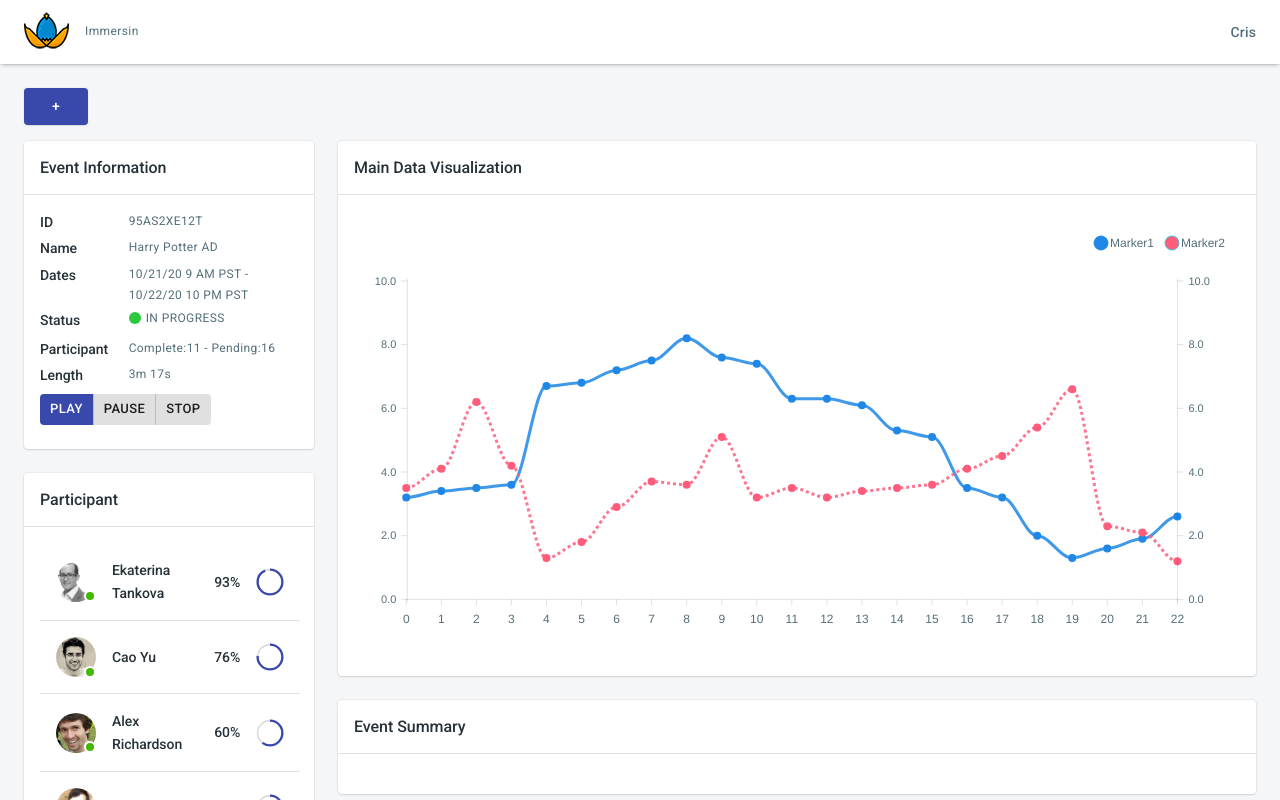
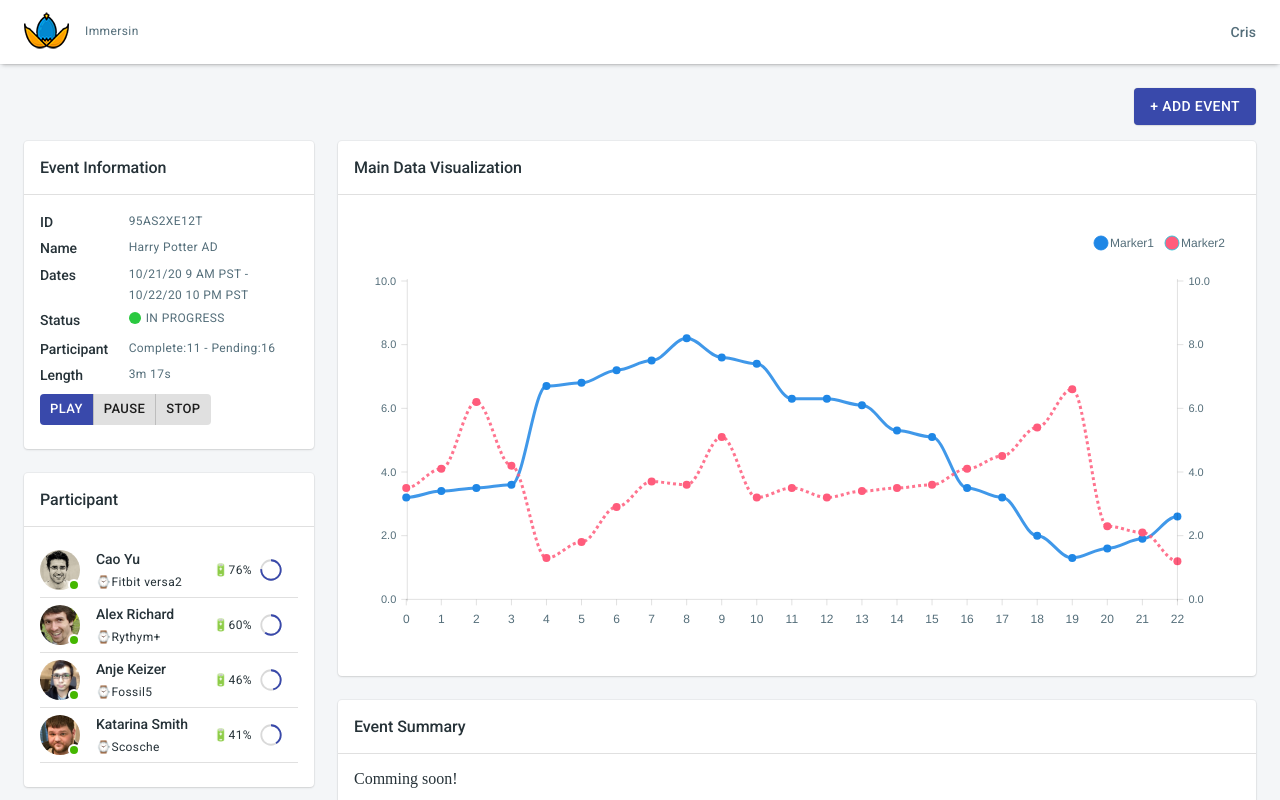
Before and after one commit to arjadev/react-timebel, a React (Create React App) app: page /home in a window 1280 px wide. Built offline with nearby package versions, Linux system fonts and the light colour scheme.

Commit message:
add watch & battery

```diff
--- a/src/components/CircularProgress.js
+++ b/src/components/CircularProgress.js
@@ -5,13 +5,13 @@ import { makeStyles } from '@material-ui/core';
 
 const useStyles = makeStyles((theme) => ({
   root: {
-    width: 28,
-    height: 28
+    width: 22,
+    height: 22
   },
   circle1: {
     stroke: theme.palette.type === 'dark' ? 'rgba(0,0,0,0.35)' : 'rgba(0,0,0,0.15)',
     fill: 'none',
-    strokeWidth: 2
+    strokeWidth: 3
   },
   circle2: {
     stroke: theme.palette.primary.main,
--- a/src/utils/mock.js
+++ b/src/utils/mock.js
@@ -1,14 +1,14 @@
 import { v4 as uuidv4 } from 'uuid';
 
 export const PARTICIPANTS = [
-  {
-    id: uuidv4(),
-    watch: 'Apple Watch 5',
-    name: 'Ekaterina Tankova',
-    image: '/static/users/1.png',
-    battery: 93,
-    connected: 'online',
-  },
+  // {
+  //   id: uuidv4(),
+  //   watch: 'Apple Watch 5',
+  //   name: 'Ekaterina Tankova',
+  //   image: '/static/users/1.png',
+  //   battery: 93,
+  //   connected: 'online',
+  // },
   {
     id: uuidv4(),
     watch: 'Fitbit versa2',
@@ -19,8 +19,8 @@ export const PARTICIPANTS = [
   },
   {
     id: uuidv4(),
-    watch: 'Scosche Rythym+',
-    name: 'Alex Richardson',
+    watch: 'Rythym+',
+    name: 'Alex Richard',
     image: '/static/users/3.png',
     battery: 60,
     connected: 'away',
@@ -35,7 +35,7 @@ export const PARTICIPANTS = [
   },
   {
     id: uuidv4(),
-    watch: 'Nex',
+    watch: 'Scosche',
     name: 'Katarina Smith',
     image: '/static/users/5.jpg',
     battery: 41,
--- a/src/utils/service.js
+++ b/src/utils/service.js
@@ -12,6 +12,13 @@ class UtilService {
       return d.getFullYear() + '-' + padWithZero(d.getMonth()+1)+'-' + padWithZero(d.getDate()) + 'T' + d.getHours() + ':' + d.getMinutes()
   }
 
+  static getOnlineColor(status) {
+    let color = 'green';
+    if (status === 'away') { color = 'grey'}
+    if (status === 'offline') { color = 'red'}
+    return color;
+  }
+
 }
 
 export default UtilService
--- a/src/views/home/EventSummary.js
+++ b/src/views/home/EventSummary.js
@@ -5,10 +5,7 @@ import {
     Card,
     CardContent,
     CardHeader,
-    // Grid,
     Divider,
-    // Typography,
-    // makeStyles
 } from '@material-ui/core';
 
 function EventSummary({ className, ...rest }) {
@@ -19,7 +16,7 @@ function EventSummary({ className, ...rest }) {
                 <CardHeader title="Event Summary" />
                 <Divider />
                 <CardContent>
-
+                    Comming soon!
                 </CardContent>
             </Card>
         </Box>
--- a/src/views/home/Participant.js
+++ b/src/views/home/Participant.js
@@ -35,14 +35,12 @@ const StyledBadge = withStyles((theme) => ({
   },
 }))(Badge);
 
-function Paricipant({ className, ...rest }) {
-
+function Paricipant() {
   return (
     <Box mt={3}>
       <Card>
         <CardHeader title="Participant" />
         <Divider />
-
         <CardContent>
           <Table>
             <TableBody>
@@ -51,7 +49,7 @@ function Paricipant({ className, ...rest }) {
                   hover
                   key={user.id}
                 >
-                  <TableCell>
+                  <TableCell padding={'none'}>
                     <Box
                       display="flex"
                       alignItems="center"
@@ -59,19 +57,26 @@ function Paricipant({ className, ...rest }) {
                       <StyledBadge
                         overlap="circle"
                         anchorOrigin={{
-                        vertical: 'bottom',
-                        horizontal: 'right',
+                          vertical: 'bottom',
+                          horizontal: 'right',
                         }}
                         variant="dot"
-                        >
+                        connected={user.connected}
+                      >
                         <Avatar alt="Remy Sharp" src={user.image} />
-                    </StyledBadge>
+                      </StyledBadge>
                       <Box ml={2}>
                         <Typography
                           variant="h6"
                           color="textPrimary"
                         >
                           {user.name}
+                        </Typography>
+                        <Typography
+                          variant="caption"
+                          color="textPrimary"
+                        >
+                          <span role="img">⌚</span>{user.watch}
                         </Typography>
                       </Box>
                     </Box>
@@ -83,12 +88,12 @@ function Paricipant({ className, ...rest }) {
                       alignItems="center"
                       justifyContent="flex-end"
                     >
-                      <Box mr={2}>
+                      <Box mr={1}>
                         <Typography
                           align="right"
-                          variant="h6"
+                          variant="caption"
                           color="textPrimary"
-                        >
+                        >🔋
                           {user.battery}
                             %
                         </Typography>
--- a/src/views/home/index.js
+++ b/src/views/home/index.js
@@ -46,13 +46,19 @@ function Home() {
       title="Home"
     >
       <Container maxWidth="lg">
-        <Button
-          color='primary'
-          variant="contained"
-          onClick={handleApplicationOpen}
+        <Grid
+          container
+          justify={'flex-end'}
         >
-          +
-        </Button>
+          <Button
+            color='primary'
+            variant="contained"
+            onClick={handleApplicationOpen}
+          >
+            + Add Event
+          </Button>
+        </Grid>
+
 
         <Box mt={2}>
           <Grid
```
